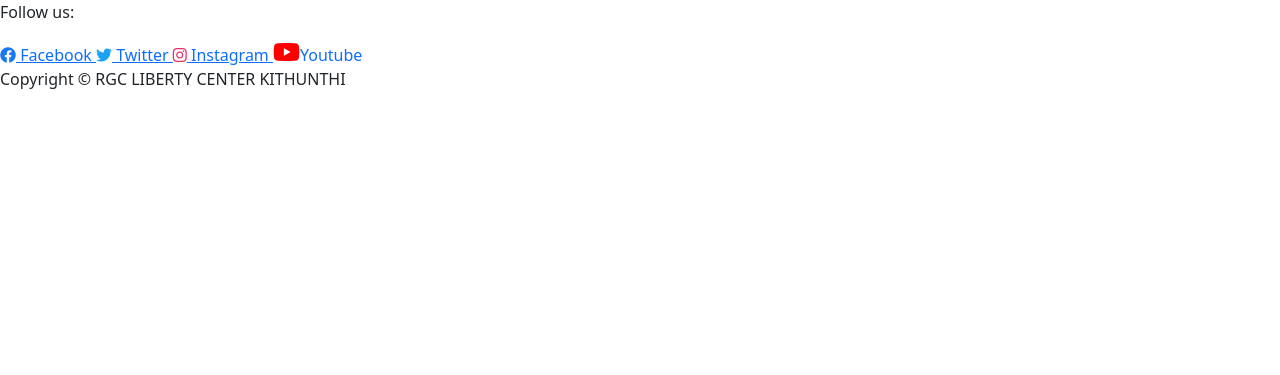
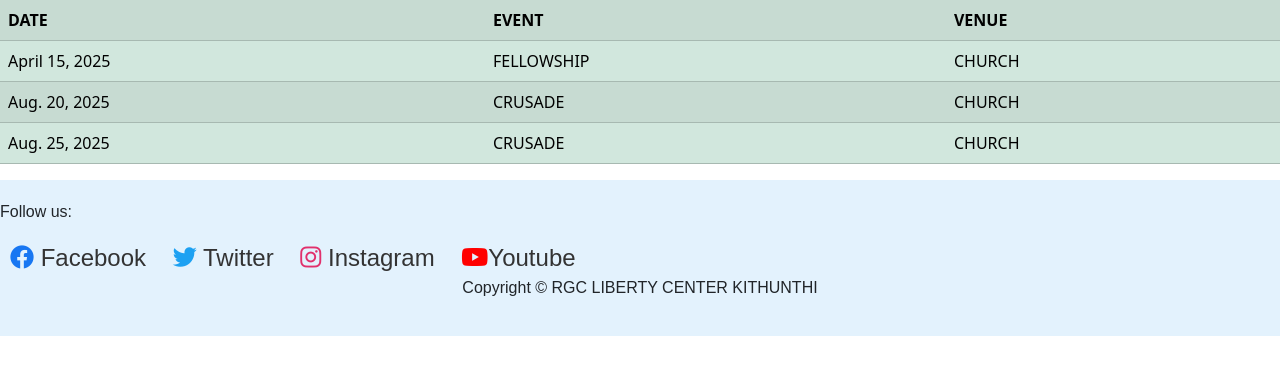
Before and after one commit to enochmwendwa/churchproj, a Django app: page /men_ministry/ in a window 1280 px wide. Shown: the top 375 px of the page. Run offline with Django 5.2, Linux system fonts and the light colour scheme; data comes from the database, SQL or seed files in the repository; both versions use the stored data as it was after the commit.

Commit message:
updated templates,models,urls,views,settings,db.sqlite3

```diff
--- a/churchapp/models.py
+++ b/churchapp/models.py
@@ -1,11 +1,18 @@
 from django.db import models
+
 # model for women_ministry
 class Women_ministry(models.Model):
-    DATE = models.CharField(max_length=255,blank=False,null=False)
+    DATE = models.DateField(blank=False, null=False)  # Changed to DateField
     EVENT = models.TextField()
-    VENUE = models.CharField(max_length=255,blank=False,null=False)
-#model for youth_ministry
+    VENUE = models.CharField(max_length=255, blank=False, null=False)
+
+# model for youth_ministry
 class Youth_ministry(models.Model):
-    DATE = models.CharField(max_length=255,blank=False,null=False)
+    DATE = models.DateField(blank=False, null=False)  # Changed to DateField
     EVENT = models.TextField()
-    VENUE = models.CharField(max_length=255,blank=False,null=False)
+    VENUE = models.CharField(max_length=255, blank=False, null=False)
+# model for men_ministry
+class Men_ministry(models.Model):
+    DATE = models.DateField(blank=False, null=False)  # Changed to DateField
+    EVENT = models.TextField()
+    VENUE = models.CharField(max_length=255, blank=False, null=False)
--- /dev/null
+++ b/churchapp/static/styles.css
@@ -0,0 +1,89 @@
+/* styling the church name in the header elment */
+.navbar .navbar-brand{
+    color:aqua;
+}
+/* styling the links in the navigation element */
+nav a{
+    color:green;
+    font-weight: bold;
+    text-decoration: none;
+}
+/*styling the verse */
+#verse{
+    color:white;
+    text-align: left;
+    background-image: url("https://images.pexels.com/photos/1666816/pexels-photo-1666816.jpeg");
+    background-repeat: no-repeat;
+    background-size: cover;
+    height: 50vh;
+    width: 50%;
+    padding: 10px;
+
+}
+/*Adjusting for different screen sizes*/
+@media (max-width: 768px) {
+    #verse {
+        width: 90%;  /* Make it wider on smaller screens */
+        height: auto;  /* Adjust height based on content */
+    }
+}
+
+/* styling form label  */
+label{
+    color:green;
+    font-weight: bold;
+    font-size: 20px;
+}
+/* styling form input for contact-us.html*/
+#visitors-form input{
+    display:block;
+    border:2px solid black;
+    border-radius: 10px;
+    padding: 10px;  /* Adds padding inside the input field */
+}
+/* styling the submit button */
+input[type="submit"]{
+    color:white;
+    border:none;
+    background-color: green;
+    padding: 10px 20px;
+    border-radius: 10px;
+}
+/* styling for the form heading */
+footer h4{
+    color: green;
+    font-weight: bold;
+}
+/* background color for the footer*/
+footer{
+    background-color:#e3f2fd ;
+    padding: 20px 0px; /* Adds padding around the footer content */
+    font-family: Arial, sans-serif; /* Font family for readability */
+}
+/* styling form input for ministries.html*/
+#prayer-request-form input{
+    border:1.5px solid black;
+    border-radius: 10px;
+    padding: 10px;  /* Adds padding inside the input field */
+    display: block ;
+}
+#copyright{
+    text-align: center;
+}
+/* Style social media icons */
+.social-media-icons a {
+    font-size: 24px;
+    margin: 0 10px;
+    color: #333;
+    text-decoration: none;
+  }
+  /* socialmedia icons color when hovered */
+  .social-media-icons a:hover {
+    color: #007bff; /* Change color on hover */
+  }
+/* styling the choir link in the navigation element */
+  nav .dropdown-item{
+    color:green;
+    font-weight: bold;
+    text-decoration: none;
+}
--- a/churchapp/templates/choir_ministry.html
+++ b/churchapp/templates/choir_ministry.html
@@ -1,10 +1,11 @@
+{% load static %}
 <!DOCTYPE html>
 <html lang="en">
 <head>
     <meta charset="UTF-8">
     <meta name="viewport" content="width=device-width, initial-scale=1.0">
     <title>CHOIR MINISTRY</title>
-    <link rel="stylesheet" href="styles.css">
+    <link rel="stylesheet" href="{% static 'styles.css' %}">
      <!-- Include Font Awesome from CDN -->
      <link href="https://cdnjs.cloudflare.com/ajax/libs/font-awesome/6.0.0-beta3/css/all.min.css" rel="stylesheet">
 </head>
--- a/churchapp/templates/church_library.html
+++ b/churchapp/templates/church_library.html
@@ -1,10 +1,11 @@
+{%load static %}
 <!DOCTYPE html>
 <html lang="en">
 <head>
     <meta charset="UTF-8">
     <meta name="viewport" content="width=device-width, initial-scale=1.0">
     <title>Document</title>
-    <link rel="stylesheet" href="styles.css">
+    <link rel="stylesheet" href="{% static 'styles.css'%}">
      <!-- Include Font Awesome from CDN -->
      <link href="https://cdnjs.cloudflare.com/ajax/libs/font-awesome/6.0.0-beta3/css/all.min.css" rel="stylesheet">
 </head>
--- a/churchapp/templates/contact_us.html
+++ b/churchapp/templates/contact_us.html
@@ -1,9 +1,10 @@
+{% load static %}
 <!DOCTYPE html>
 <html>
 
     <head>
         <title></title>
-        <link rel="stylesheet" href="styles.css">
+        <link rel="stylesheet" href="{% static 'styles.css' %}">
          <!-- Include Font Awesome from CDN -->
        <link href="https://cdnjs.cloudflare.com/ajax/libs/font-awesome/6.0.0-beta3/css/all.min.css" rel="stylesheet">
     </head>
--- a/churchapp/templates/home.html
+++ b/churchapp/templates/home.html
@@ -1,10 +1,12 @@
+{% load static %}
 <!DOCTYPE html>
 <html lang="en">
 <head>
     <meta charset="UTF-8">
     <meta name="viewport" content="width=device-width, initial-scale=1.0">
     <title>REDEEMED GOSPEL CHURCH KITHUNTHI</title>
-    <link rel="stylesheet" href="styles.css">
+<link rel="stylesheet" href="{% static 'styles.css' %}">
+
     <link href="https://cdn.jsdelivr.net/npm/bootstrap@5.3.3/dist/css/bootstrap.min.css" rel="stylesheet" integrity="sha384-QWTKZyjpPEjISv5WaRU9OFeRpok6YctnYmDr5pNlyT2bRjXh0JMhjY6hW+ALEwIH" crossorigin="anonymous">
     <!-- Include Font Awesome from CDN -->
     <link href="https://cdnjs.cloudflare.com/ajax/libs/font-awesome/6.0.0-beta3/css/all.min.css" rel="stylesheet">
--- a/churchapp/templates/men_ministry.html
+++ b/churchapp/templates/men_ministry.html
@@ -1,17 +1,33 @@
+{% load static %}
 <!DOCTYPE html>
 <html lang="en">
 <head>
     <meta charset="UTF-8">
     <meta name="viewport" content="width=device-width, initial-scale=1.0">
     <title>MEN-MINISTRY</title>
-    <link rel="stylesheet" href="styles.css">
+    <link rel="stylesheet" href="{% static 'styles.css'%}">
     <link href="https://cdn.jsdelivr.net/npm/bootstrap@5.3.3/dist/css/bootstrap.min.css" rel="stylesheet" integrity="sha384-QWTKZyjpPEjISv5WaRU9OFeRpok6YctnYmDr5pNlyT2bRjXh0JMhjY6hW+ALEwIH" crossorigin="anonymous">
      <!-- Include Font Awesome from CDN -->
      <link href="https://cdnjs.cloudflare.com/ajax/libs/font-awesome/6.0.0-beta3/css/all.min.css" rel="stylesheet">
 </head>
 <body>
     <header></header>
-    <main></main>
+    <main>
+      <table class="table table-success table-striped">
+        <tr>
+            <th>DATE</th>
+            <th>EVENT</th>
+            <th>VENUE</th>
+        </tr>
+        {% for men in men %}
+        <tr>
+            <td>{{men.DATE}}</td>
+            <td>{{men.EVENT}}</td>
+            <td>{{men.VENUE}}</td>
+        </tr>
+        {% endfor  %}
+  </table>
+    </main>
     <footer>
         <p>Follow us:</p>
         <!-- Social Media Icons -->
--- a/churchapp/templates/prayer_request.html
+++ b/churchapp/templates/prayer_request.html
@@ -1,10 +1,11 @@
+{% load static %}
 <!DOCTYPE html>
 <html lang="en">
 <head>
     <meta charset="UTF-8">
     <meta name="viewport" content="width=device-width, initial-scale=1.0">
     <title>PRAYER-REQUEST</title>
-    <link rel="stylesheet" href="styles.css">
+    <link rel="stylesheet" href="{% static 'styles.css'%}">
        <!-- Include Font Awesome from CDN -->
        <link href="https://cdnjs.cloudflare.com/ajax/libs/font-awesome/6.0.0-beta3/css/all.min.css" rel="stylesheet">
 </head>
--- a/churchapp/urls.py
+++ b/churchapp/urls.py
@@ -1,6 +1,7 @@
 from django.contrib import admin
 from django.urls import path
 from . import views
+from django.contrib.staticfiles.urls import staticfiles_urlpatterns
 urlpatterns = [
     path('admin/', admin.site.urls),
     path('', views.home,name='home'),
@@ -12,3 +13,5 @@ urlpatterns = [
     path('youth_ministry/', views.youth_ministry, name='youth_ministry'),
     path('choir_ministry/', views.choir_ministry, name='choir_ministry')
 ]
+#adding static file
+urlpatterns+=staticfiles_urlpatterns()
--- a/churchapp/views.py
+++ b/churchapp/views.py
@@ -1,7 +1,7 @@
 from django.shortcuts import render
 from django.http import HttpResponse
-# importing contents for models
-from . models import Women_ministry
+# importing contents for models (i.e classes)
+from . models import Women_ministry,Youth_ministry,Men_ministry
 # view for the main page(home page)
 def home(request):
     return render(request,'home.html')
@@ -13,13 +13,16 @@ def church_library(request):
     return render(request,'church_library.html')
 #view for women_ministry page
 def women_ministry(request):
-    return render(request,'women_ministry.html')
+    women=Women_ministry.objects.all().order_by("DATE")
+    return render(request,'women_ministry.html',{"women":women})
 #view for men_ministry page
 def men_ministry(request):
-    return render(request,'men_ministry.html')
+    men=Men_ministry.objects.all().order_by("DATE")
+    return render(request,'men_ministry.html',{"men":men})
 #view for youth_ministry page
 def youth_ministry(request):
-    return render(request,'youth_ministry.html')
+    youth=Youth_ministry.objects.all().order_by("DATE")
+    return render(request,'youth_ministry.html',{"youth":youth})
 #view for prayer_request page
 def prayer_request(request):
     return render(request,'prayer_request.html')
--- a/churchproj/settings.py
+++ b/churchproj/settings.py
@@ -9,7 +9,7 @@ https://docs.djangoproject.com/en/5.1/topics/settings/
 For the full list of settings and their values, see
 https://docs.djangoproject.com/en/5.1/ref/settings/
 """
-
+import os
 from pathlib import Path
 
 # Build paths inside the project like this: BASE_DIR / 'subdir'.
@@ -117,6 +117,9 @@ USE_TZ = True
 # https://docs.djangoproject.com/en/5.1/howto/static-files/
 
 STATIC_URL = 'static/'
+STATICFILES_DIRS = (
+    os.path.join(BASE_DIR,"staticfiles"),
+)
 
 # Default primary key field type
 # https://docs.djangoproject.com/en/5.1/ref/settings/#default-auto-field
```
Also changed, not shown: churchapp/templates/women_ministry.html (+7 -25 lines), churchapp/templates/youth_ministry.html (+7 -24 lines), churchapp/migrations/0002_alter_women_ministry_date_alter_youth_ministry_date.py (added), churchapp/migrations/0003_men_ministry.py (added), db.sqlite3.
